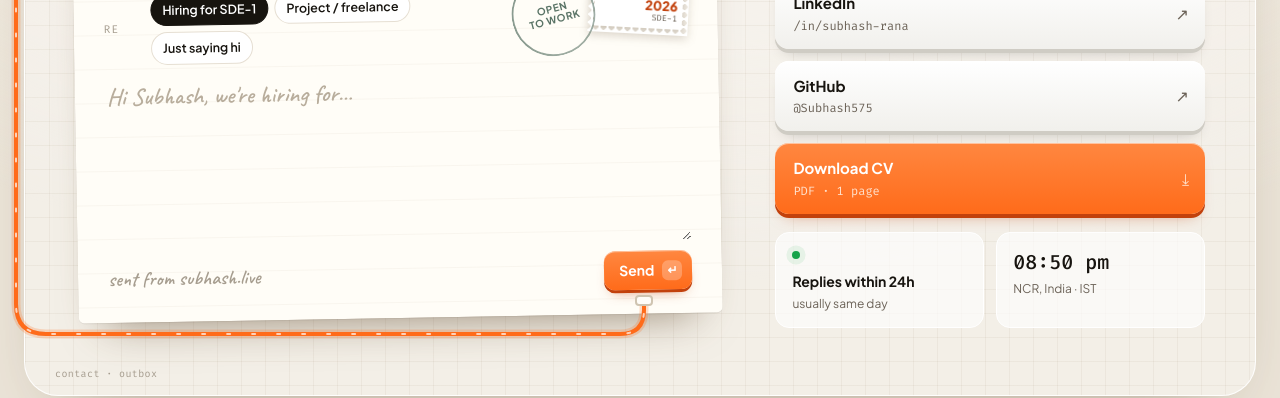
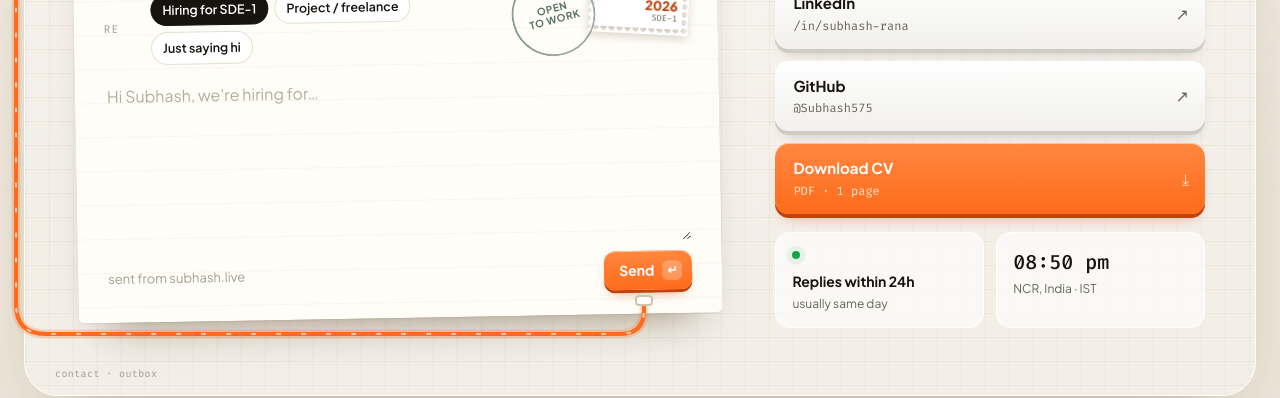
Before and after one commit to Subhash575/portfolio-site, a Next.js app: page / in a window 1280 px wide. Shown: the part 4237-4635 px from the top of the page. Built offline with nearby package versions, Linux system fonts and the light colour scheme.

Commit message:
Contact: use the site font for the letter text and signature
Co-Authored-By: Claude Sonnet 5.5 <noreply@anthropic.com>

```diff
--- a/src/app/workbench.css
+++ b/src/app/workbench.css
@@ -546,11 +546,11 @@ nav#nav.scrolled .navbar{padding-top:5px;padding-bottom:5px;background:#fffdf9;b
 .ct-re{display:flex;flex-wrap:wrap;gap:6px}
 .ct-re button{border:1px solid #e6dfd3;background:#fff;font:inherit;font-size:12.5px;font-weight:600;padding:6px 11px;border-radius:999px;cursor:pointer;color:var(--ink)}
 .ct-re button[aria-checked="true"]{background:var(--ink);color:#fff;border-color:var(--ink)}
-.ct-letter textarea{display:block;width:100%;margin-top:14px;border:0;background:transparent;resize:vertical;font:inherit;font-family:var(--font-caveat),cursive;font-size:24px;line-height:34px;color:#2a2723;outline:none;padding:0 2px;min-height:136px}
+.ct-letter textarea{display:block;width:100%;margin-top:14px;border:0;background:transparent;resize:vertical;font:inherit;font-family:var(--font-body),sans-serif;font-size:16px;line-height:34px;color:#2a2723;outline:none;padding:0 2px;min-height:136px}
 .ct-letter textarea::placeholder{color:#b8ad9c}
 .ct-err{margin:2px 0 0 52px;font-size:12px;color:#b91c1c;min-height:0}
 .ct-foot{display:flex;align-items:center;justify-content:space-between;gap:12px;margin-top:10px}
-.ct-sign{font-family:var(--font-caveat),cursive;font-size:20px;color:#a69d8f}
+.ct-sign{font-family:var(--font-body),sans-serif;font-size:13px;color:#a69d8f}
 .ct-foot .hirek{border:0;cursor:pointer;font:inherit;font-size:14px;font-weight:700}
 .ct-desk.sent .ct-env{opacity:1}
 .ct-desk.sent .ct-env .flap{transform:rotateX(0)}
```
